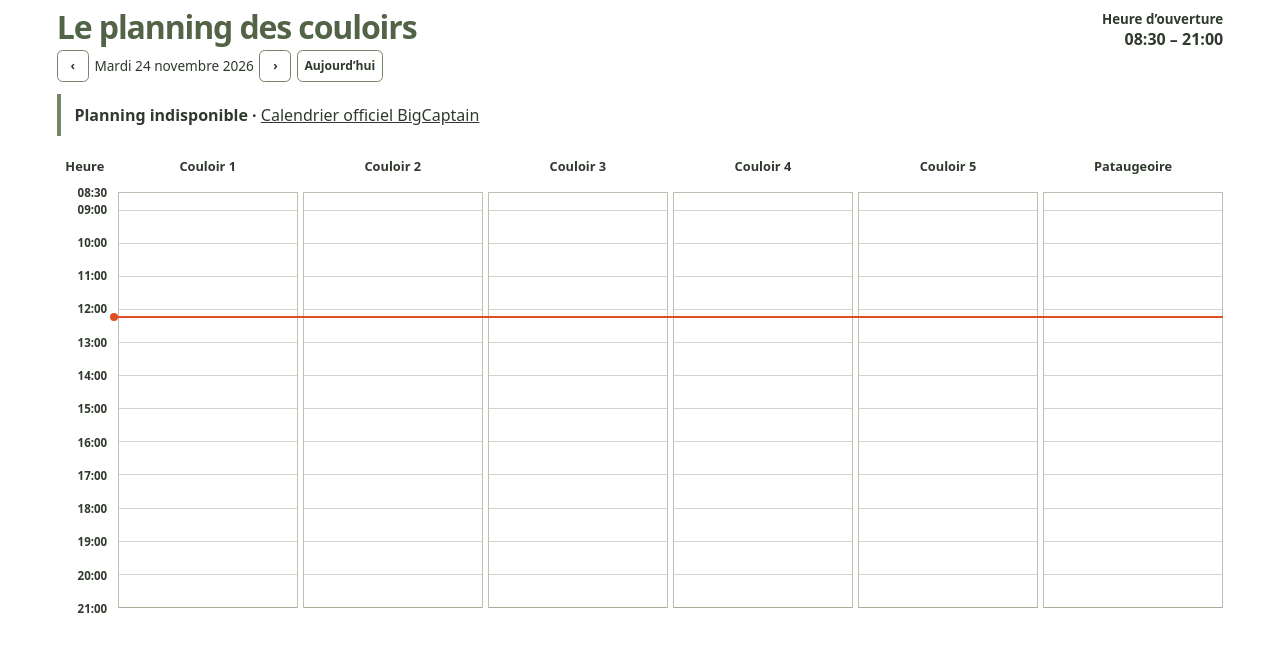
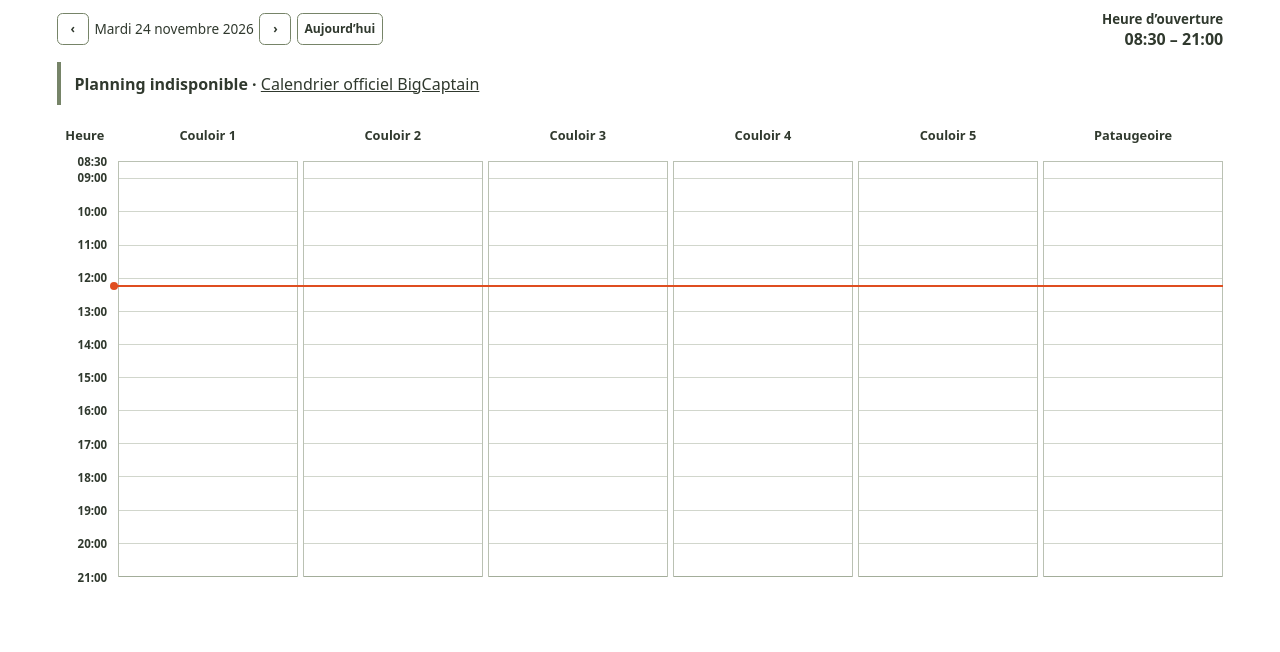
Before and after one commit to AndenneArena/andenne-piscine, a plain HTML site: page index.html in a window 1280 px wide. Drawn offline with Linux system fonts and the light colour scheme; no server answers.

Commit message:
Refactor navigation section in index.html

```diff
--- a/index.html
+++ b/index.html
@@ -67,14 +67,11 @@
   <main>
     <section aria-label="Planning journalier de la piscine">
       <div class="toolbar" id="toolbar" hidden>
-        <div>
-          <h1>Le planning des couloirs</h1>
-          <div class="navigation">
-            <button type="button" id="previous" aria-label="Jour précédent">‹</button>
-            <p id="date" aria-live="polite"></p>
-            <button type="button" id="next" aria-label="Jour suivant">›</button>
-            <button type="button" id="today">Aujourd’hui</button>
-          </div>
+         <div class="navigation">
+           <button type="button" id="previous" aria-label="Jour précédent">‹</button>
+           <p id="date" aria-live="polite"></p>
+           <button type="button" id="next" aria-label="Jour suivant">›</button>
+           <button type="button" id="today">Aujourd’hui</button>
         </div>
         <p class="range"><small>Heure d’ouverture</small><strong id="range"></strong></p>
       </div>
```
